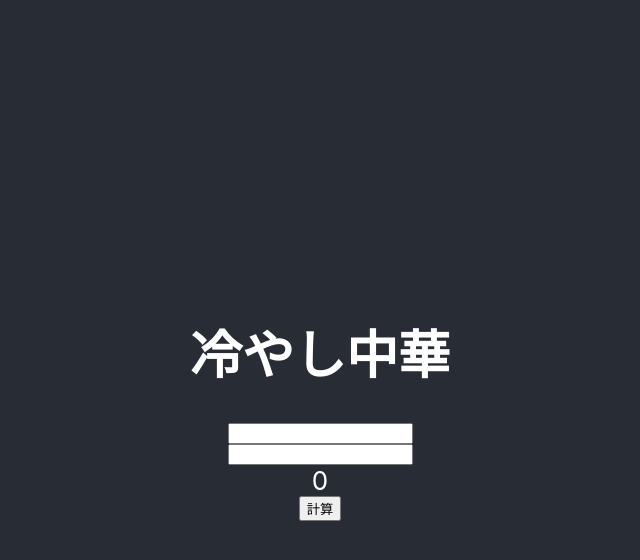
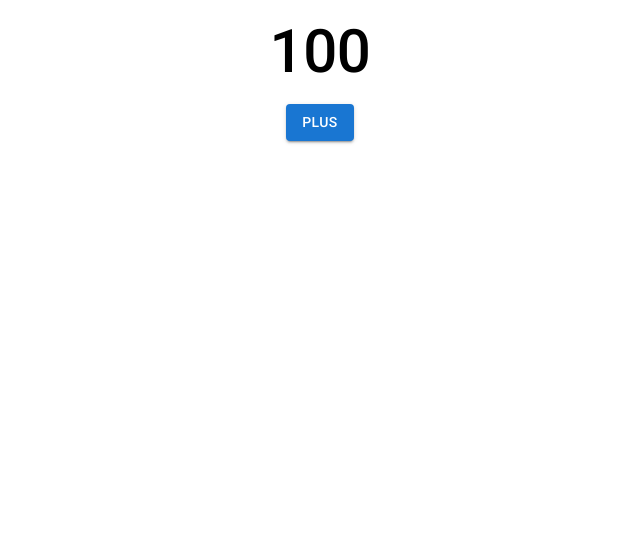
Before and after one commit to Yuma-Satake/reactLearning, a React (Create React App) app: page / in a window 1280 px wide. Shown: the top 560 px of the page, without its empty margins (320-960 px from the left). Built offline with nearby package versions, Linux system fonts and the light colour scheme.

Commit message:
commit12/2

```diff
--- a/package.json
+++ b/package.json
@@ -3,6 +3,10 @@
   "version": "0.1.0",
   "private": true,
   "dependencies": {
+    "@emotion/react": "^11.10.5",
+    "@emotion/styled": "^11.10.5",
+    "@fontsource/roboto": "^4.5.8",
+    "@mui/material": "^5.10.16",
     "@testing-library/jest-dom": "^5.16.5",
     "@testing-library/react": "^13.4.0",
     "@testing-library/user-event": "^13.5.0",
--- a/src/App.js
+++ b/src/App.js
@@ -1,23 +1,23 @@
 import './App.css';
-import Count from "./count.js";
-
-const Pushe = () => {
-  console.log("計算");
-}
+import '@fontsource/roboto/500.css';
+import React from 'react';
+import Button from '@mui/material/Button';
+import { Typography } from '@mui/material';
+import { useState } from 'react';
 
 function App() {
-  let num=0;
+  const [nums,setNums] = useState(100);
+
+  const countUp = () => {
+    setNums(nums+1);
+  };
 
   return (
-    <div className='App-header'>
-      <h1>
-        冷やし中華
-      </h1>
-        <input type="text"></input>
-        <input type="text"></input>
-        <div>{num}</div>
-      <button onClick={Pushe}>計算</button>
+    <div class='App'>
+      <Typography variant="h2" m={2}>{nums}</Typography>
+      <Button onClick={countUp} variant="contained">Plus</Button>
     </div>
+
   );
 };
 
--- a/src/count.js
+++ /dev/null
@@ -1,10 +0,0 @@
-const Count = ({num=0}) => {
-    return(
-        <>
-            <div>カウント</div>
-            <h3>{num}</h3>
-        </>
-    );
-};
-
-export default Count;
```
Also changed, not shown: src/index.css (line endings or trailing spaces), 1 other file (tests, documents, lock files or other folders).
